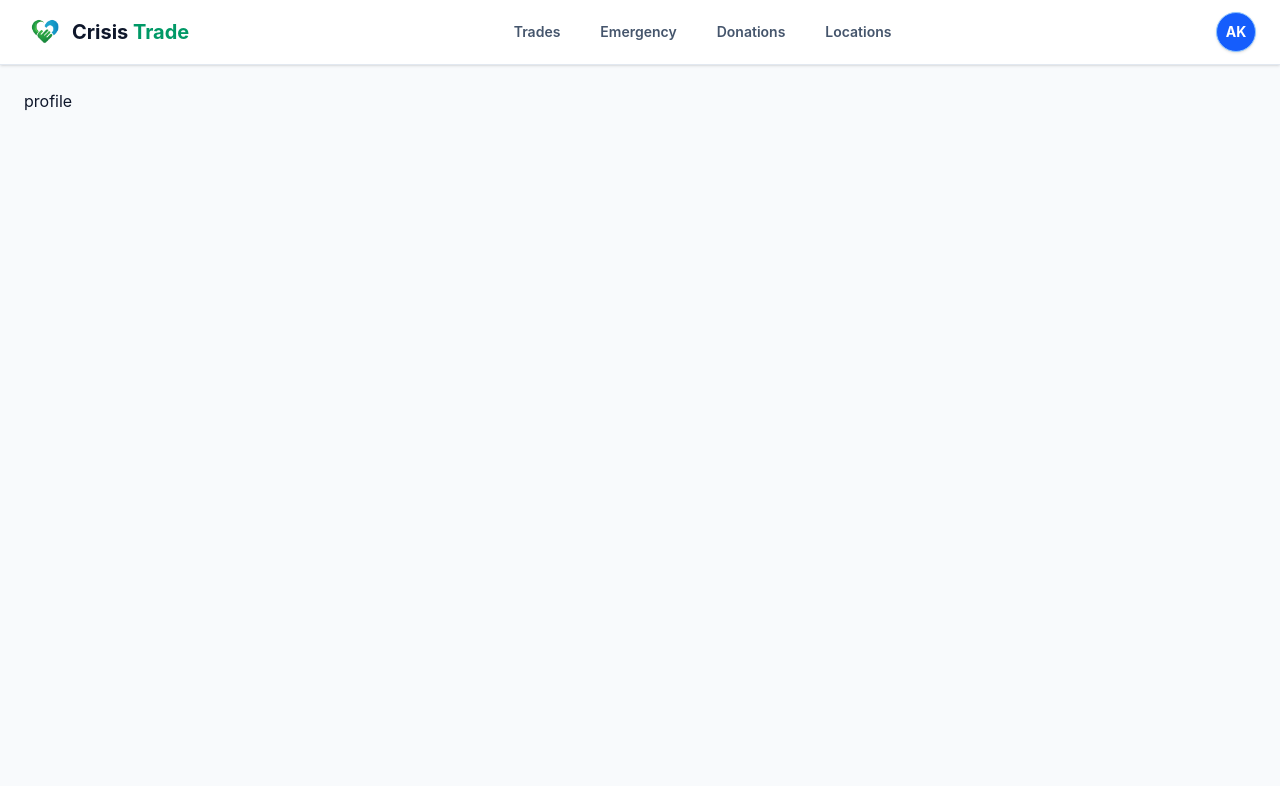
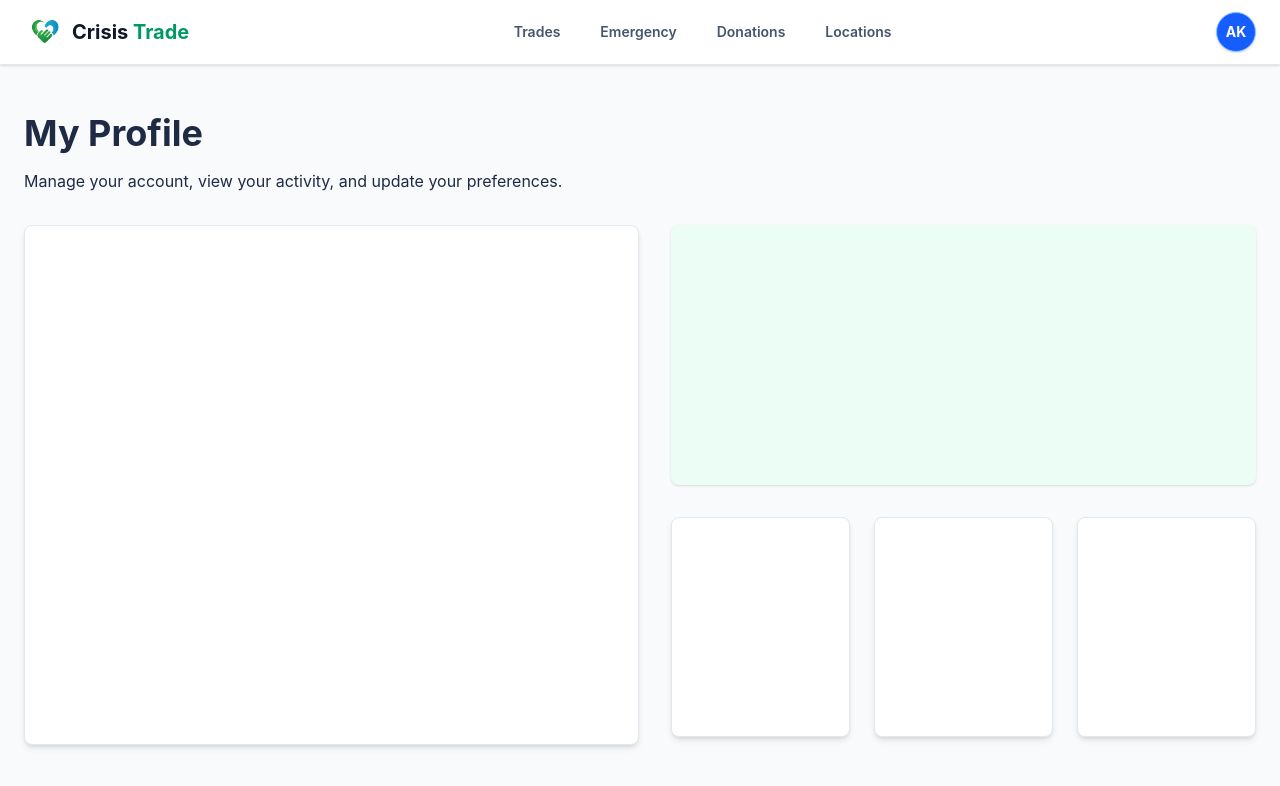
Before and after one commit to FreddieTheObserver/hackathon-crisistrade, a React (Vite) app in the folder frontend/: page /profile in a window 1280 px wide. Shown: the top 786 px of the page. Built offline with nearby package versions, Linux system fonts and the light colour scheme; no server answers.

Commit message:
874 - profile layout

```diff
--- a/frontend/src/modules/profile/pages/ProfilePage.tsx
+++ b/frontend/src/modules/profile/pages/ProfilePage.tsx
@@ -1,3 +1,28 @@
 export const ProfilePage = () => {
-  return <div className="p-6 text-slate-900">profile</div>;
+  return (
+    <main className="min-h-[calc(100vh-73px)] bg-slate-50">
+      <div className="mx-auto max-w-7xl px-6 py-12">
+        <header>
+          <h1 className="text-4xl font-bold text-[#1F2A44]">My Profile</h1>
+          <p className="mt-4 text-base text-[#1F2A44]">
+            Manage your account, view your activity, and update your preferences.
+          </p>
+        </header>
+
+        <section className="mt-8 grid gap-8 lg:grid-cols-[minmax(0,1fr)_minmax(360px,0.95fr)]">
+          <div className="min-h-[520px] rounded-lg border border-slate-200 bg-white shadow-md" />
+
+          <div className="space-y-8">
+            <div className="min-h-[260px] rounded-lg bg-emerald-50 shadow-sm" />
+
+            <div className="grid gap-6 sm:grid-cols-3">
+              <div className="min-h-[220px] rounded-lg border border-slate-200 bg-white shadow-md" />
+              <div className="min-h-[220px] rounded-lg border border-slate-200 bg-white shadow-md" />
+              <div className="min-h-[220px] rounded-lg border border-slate-200 bg-white shadow-md" />
+            </div>
+          </div>
+        </section>
+      </div>
+    </main>
+  );
 };
```
